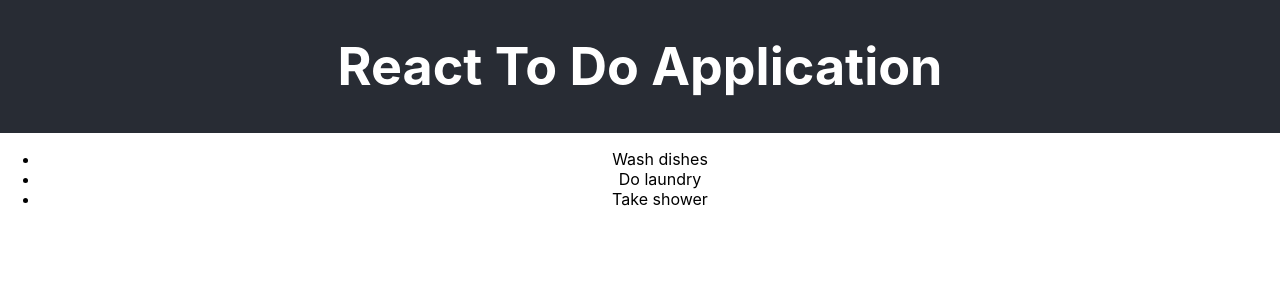
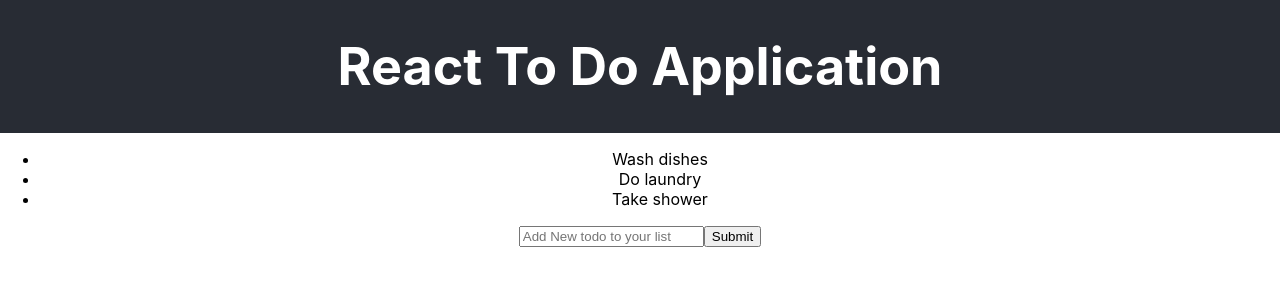
Before and after one commit to shathee/react-todo-app, a React (Create React App) app: page / in a window 1280 px wide. Shown: the top 300 px of the page. Built offline with nearby package versions, Linux system fonts and the light colour scheme.

Commit message:
add functionality added

```diff
--- a/src/App.js
+++ b/src/App.js
@@ -1,14 +1,16 @@
-import logo from './logo.svg';
+import {useState} from 'react';
 import './App.css';
 
 import TodoList from './components/TodoList'
+import AddTodo from './components/AddTodo'
+
 
 function App() {
-  const todos = [
+  const [todos, setTodos] = useState([
     { id: 1, text: "Wash dishes", done: false },
     { id: 2, text: "Do laundry", done: false },
     { id: 3, text: "Take shower", done: false }
-  ];
+  ]);
 
   return (
     <div className="App">
@@ -16,6 +18,7 @@ function App() {
         <h1>React To Do Application</h1>
       </header>
       <TodoList todos = {todos} />
+      <AddTodo setTodos={setTodos} />
     </div>
   );
 }
--- /dev/null
+++ b/src/components/AddTodo.js
@@ -0,0 +1,25 @@
+function AddTodo({setTodos}) {
+
+    function handleAddTodo(event) {
+        event.preventDefault();
+        const text = event.target.elements.todoName.value
+        const todo = {
+            id:4,
+            text,
+            done:false
+        }
+        setTodos(prevTodos => {
+            return prevTodos.concat(todo)
+        })
+    }
+
+
+    return (
+      <form onSubmit={handleAddTodo}>
+        <input name="todoName" placeholder="Add New todo to your list" />
+        <button type="submit">Submit</button>
+      </form>
+    );
+  }
+
+  export default AddTodo;
```
